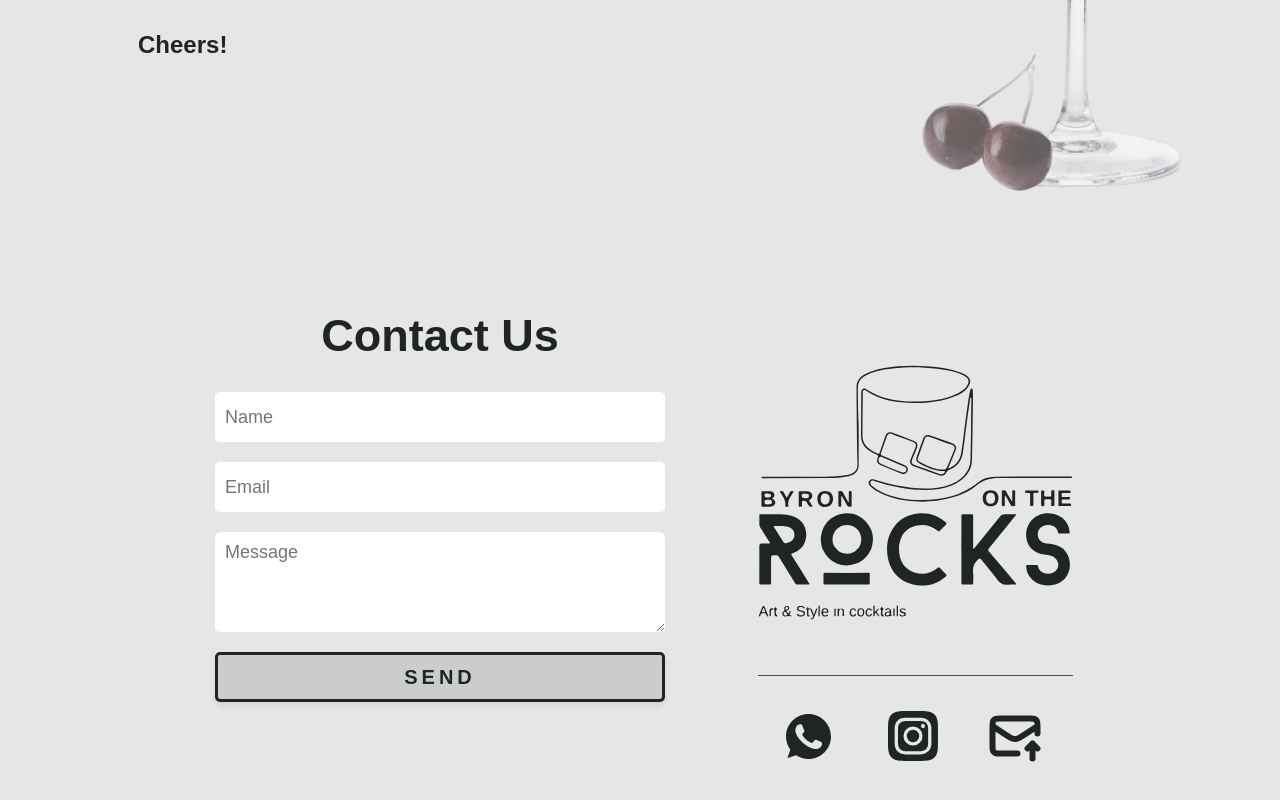
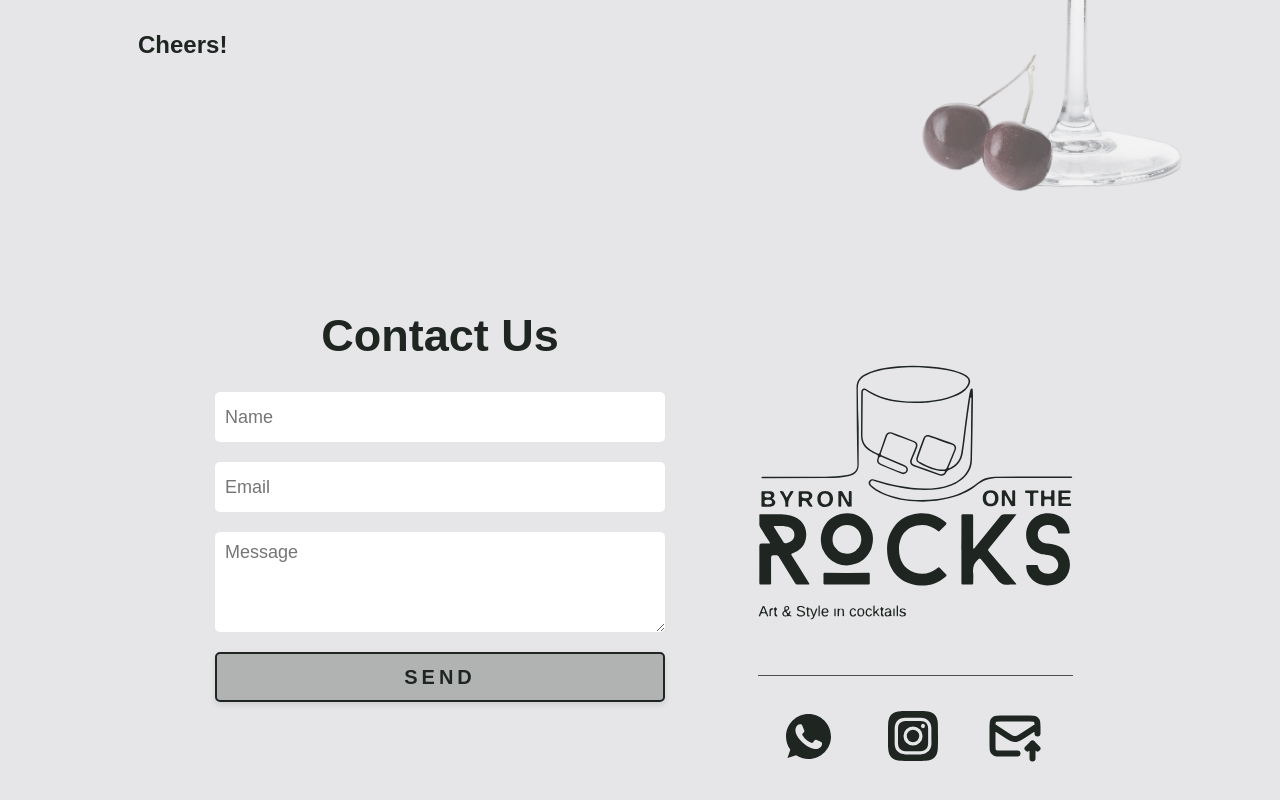
Before and after one commit to matipeco/byron-on-the-rocks, a React (Vite) app: page / in a window 1280 px wide. Shown: the part 5840-6640 px from the top of the page. Built offline with nearby package versions, Linux system fonts and the light colour scheme; a web font is replaced by a local one.

Commit message:
update FormEmail

```diff
--- a/src/components/FormEmail/styled.scss
+++ b/src/components/FormEmail/styled.scss
@@ -30,7 +30,7 @@
     }
     :last-child{
       // display: none;
-      border: 3px solid #1F2622;
+      border: 2px solid #1F2622;
       font-size: 2rem;
       font-weight: 600;
       // margin-top: 2rem;
@@ -39,11 +39,11 @@
       transition:background-color 300ms ease-in-out;
       cursor: pointer;
       // width: 25%;
-      background-color:  #1f262222;
+      background-color:  #1f262244;
       letter-spacing: 4px;
     }
     :last-child:hover{
-      background-color:  #1f262231;
+      background-color:  #1f262229;
     }
 
   }
```
